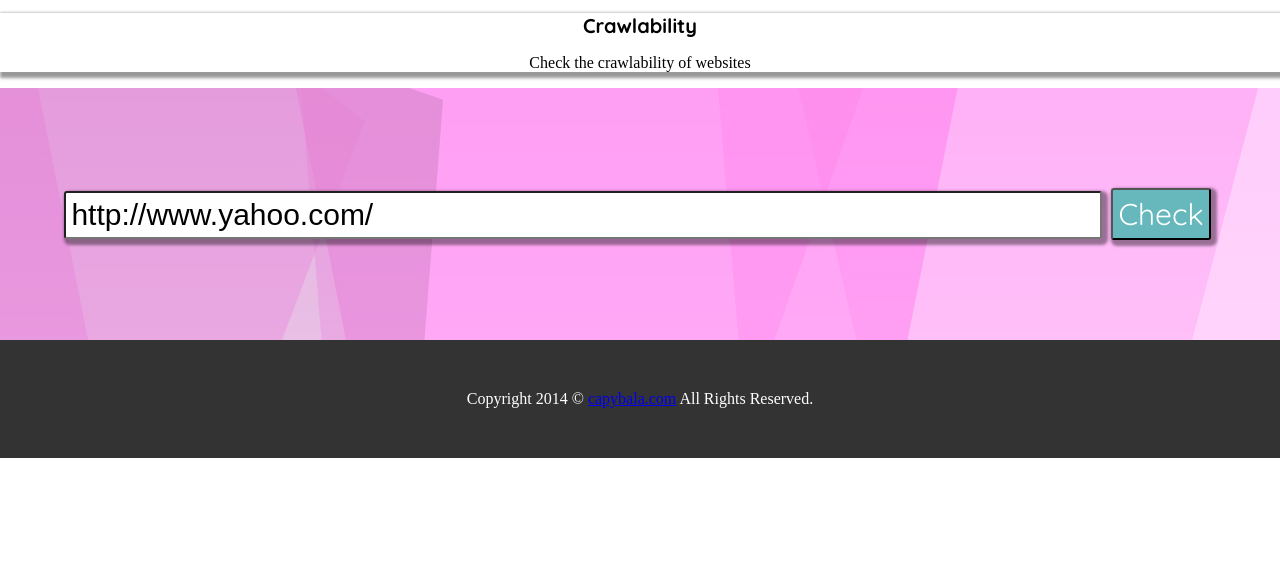
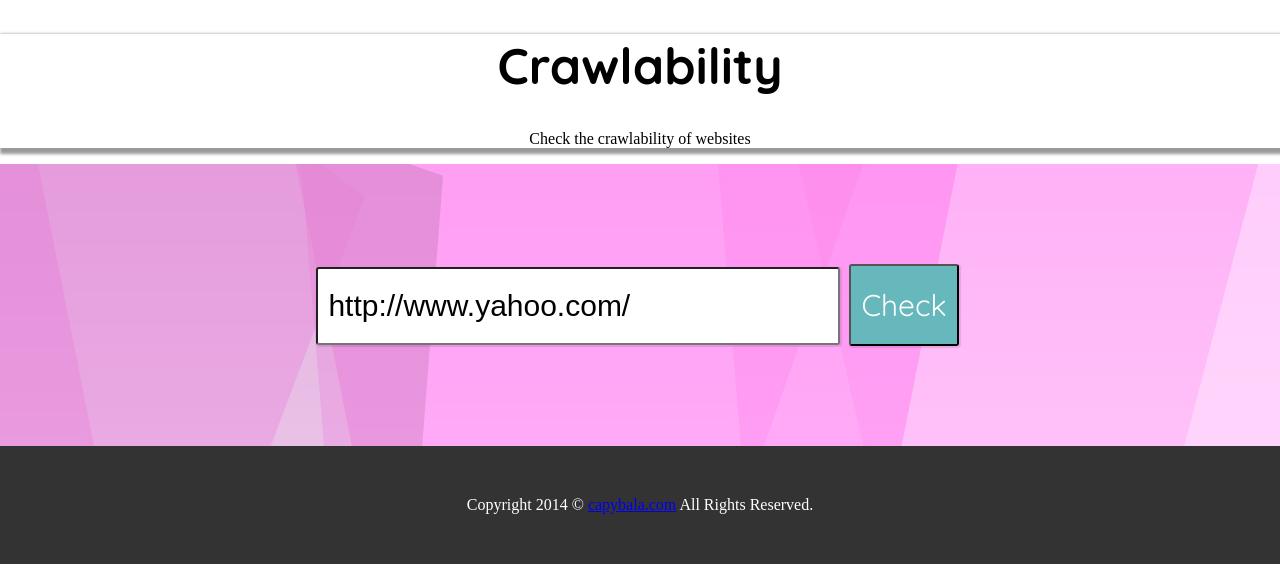
Before and after one commit to capybala/crawlability, a Python web app: template templates/index.html in a window 1280 px wide. Shown: the top 586 px of the page. Run offline with Jinja, Linux system fonts and the light colour scheme; the template is opened without the code that fills it, so the values that code supplies are empty.

Commit message:
headerのcssを調整しました

```diff
--- a/static/screen.css
+++ b/static/screen.css
@@ -11,8 +11,9 @@ header{
 }
 
 header h1{
+	padding: 50px 0 20x;
 	font-family: 'Quicksand', sans-serif;
-	font-size: 20px;
+	font-size: 50px;
 }
 
 /*section*/
@@ -24,10 +25,11 @@ section {
 
 section input {
 	margin-right: 5px;
-	padding: 5px;
+	padding: 20px 10px;
 	font-size: 30px;
 	border-radius: 3px;
-	box-shadow: 3px 3px 3px 3px rgba(0,0,0,0.4);
+	box-shadow: 1px 1px 1px 1px rgba(0,0,0,0.1);
+	max-width:500px;
 }
 
 section input[name="url"] {
```
